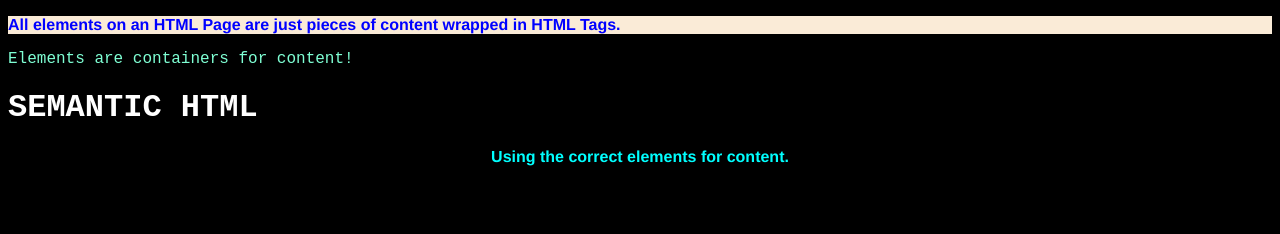
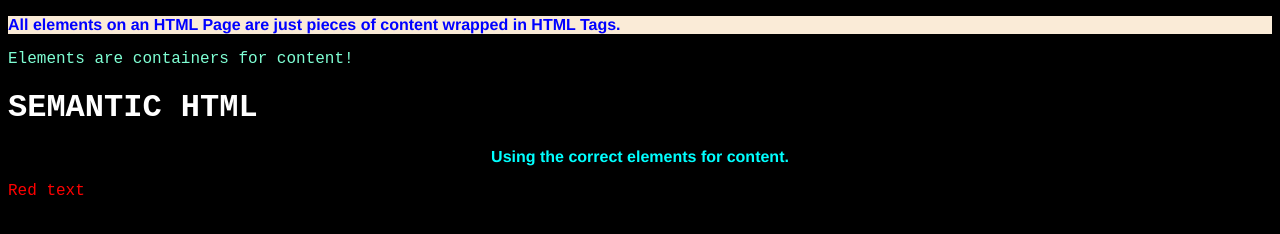
Before and after one commit to ananyarn/git_test, a plain HTML site: page index.html in a window 1280 px wide. Drawn offline with Linux system fonts and the light colour scheme.

Commit message:
Cascade Example

```diff
--- a/index.html
+++ b/index.html
@@ -9,5 +9,9 @@
         <p>Elements are containers for content!</p>
         <h1>SEMANTIC HTML</h1>
         <p class="def">Using the correct elements for content.</p>
+
+        <div class="main">
+            <div class="list subsection">Red text</div>
+        </div>
     </body>
 </html>
--- a/style.css
+++ b/style.css
@@ -26,3 +26,13 @@ p{
 .def, #intro{
     font-family:'Franklin Gothic Medium', 'Arial Narrow', Arial, sans-serif;
 }
+
+/* rule 1 */
+.subsection {
+  color: blue;
+}
+
+/* rule 2 */
+.main .list {
+  color: red;
+}
```
